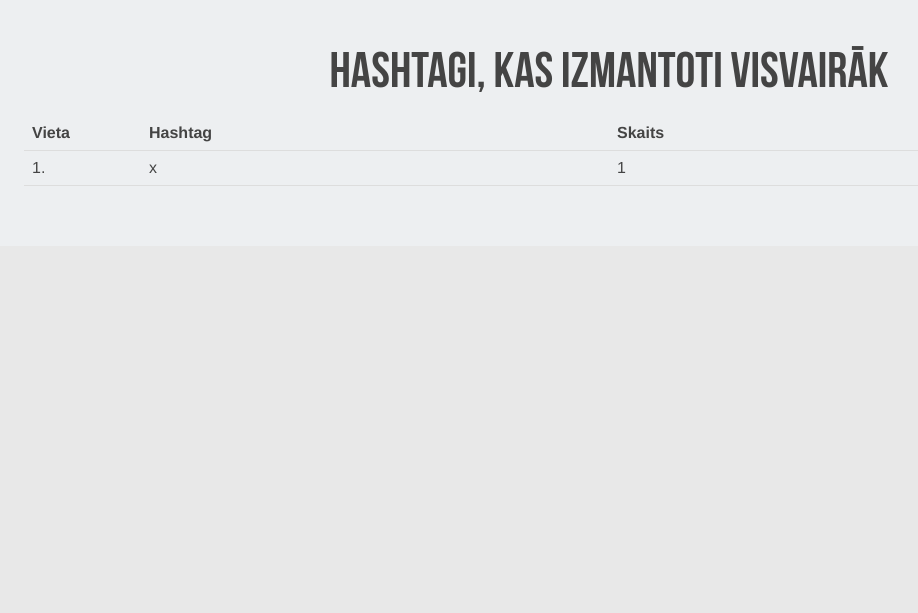
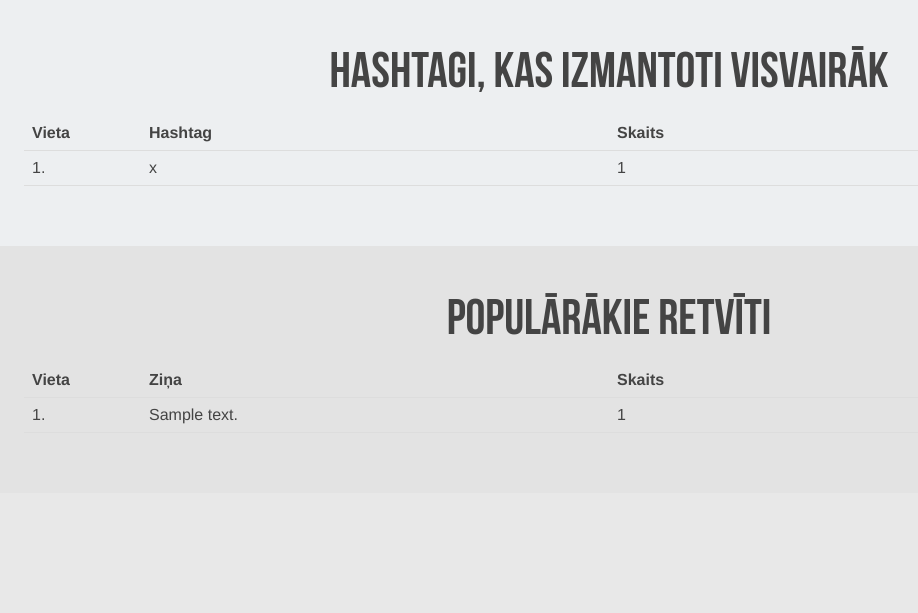
Before and after one commit to Krisjanis/twitter-api, a PHP site: page /public/tops in a window 1280 px wide. Shown: the part 330-943 px from the top of the page, without its empty margins (31-949 px from the left). Before the commit the page ends 503 px from the top, so only its background shows below. Run offline with PHP 8.4, Linux system fonts and the light colour scheme; tables that the repository leaves empty or names only in its code hold one stand-in row (values such as "Sample post"); data that the repository does not hold is empty; a stand-in replaces the project's code that opens the database connection; some libraries are stand-ins or nearby versions.

Commit message:
Added Top retweets

```diff
--- a/public/app/controllers/tops/index.php
+++ b/public/app/controllers/tops/index.php
@@ -11,6 +11,10 @@ function _index () {
     $top20users = $users->getTopUserMentions(20);
     $content->set('users', $top20users);
 
+    $tweets = new Tweet();
+    $top20retweets = $tweets->getMostRetweeted(20);
+    $content->set('top20retweets', $top20retweets);
+
     $pageTitle = "Topi";
     $view->set('pageTitle', $pageTitle);
 
--- a/public/app/models/Tweet.php
+++ b/public/app/models/Tweet.php
@@ -43,4 +43,15 @@ class Tweet extends Model
         $result = $this->select("DATE(FROM_UNIXTIME(created_at)) AS date , COUNT(id) AS count", "'count' IS NOT NULL GROUP BY 1 ORDER BY count DESC LIMIT 1");
         return $result[0];
     }
+
+    function getMostRetweeted($count)
+    {
+        $result = $this->simple_query("SELECT tweet_id, count( retweets.user_id ) AS count, text
+                                        FROM retweets
+                                        JOIN tweets ON tweet_id = tweets.id
+                                        GROUP BY 1
+                                        ORDER BY count DESC
+                                        LIMIT 0, " . $count);
+        return $result;
+    }
 }
--- a/public/app/views/tops.phtml
+++ b/public/app/views/tops.phtml
@@ -2,7 +2,7 @@
     <div class="uk-container uk-container-center">
         <h2 class="uk-h1">Lietotāji, kas pieminēti visvairāk</h2>
         <table class="uk-table uk-table-hover">
-            <?php $counter = 1; $counter2 = 1; ?>
+            <?php $counter = 1; ?>
             <thead>
             <tr>
                 <th>Vieta</th>
@@ -17,7 +17,7 @@
                 <td class="uk-width-4-10"><?php echo $user["screen_name"] ?></td>
                 <td class="uk-width-5-10"><?php echo $user["count"] ?></td>
             </tr>
-                <?php endforeach; ?>
+                <?php endforeach; $counter = 1;?>
             </tbody>
         </table>
     </div>
@@ -38,12 +38,36 @@
             <tbody>
             <?php foreach ($hashtags as $hashtag): ?>
                 <tr>
-                    <td class="uk-width-1-10"><?php echo $counter2; $counter2++; ?>.</td>
+                    <td class="uk-width-1-10"><?php echo $counter; $counter++; ?>.</td>
                     <td class="uk-width-4-10"><?php echo $hashtag["hashtag"] ?></td>
                     <td class="uk-width-5-10"><?php echo $hashtag["count"] ?></td>
                 </tr>
-            <?php endforeach; ?>
+            <?php endforeach; $counter = 1;?>
             </tbody>
         </table>
     </div>
 </div>
+
+<div class="content-3">
+    <div class="uk-container uk-container-center">
+        <h2 class="uk-h1">Populārākie retvīti</h2>
+        <table class="uk-table uk-width-1-2 uk-table-hover">
+            <thead>
+            <tr>
+                <th>Vieta</th>
+                <th>Ziņa</th>
+                <th>Skaits</th>
+            </tr>
+            </thead>
+            <tbody>
+            <?php foreach ($top20retweets as $retweet): ?>
+            <tr>
+                <td class="uk-width-1-10"><?php echo $counter; $counter++; ?>.</td>
+                <td class="uk-width-4-10"><?php echo $retweet["text"] ?></td>
+                <td class="uk-width-5-10"><?php echo $retweet["count"] ?></td>
+            </tr>
+                <?php endforeach; $counter = 1; ?>
+            </tbody>
+        </table>
+    </div>
+</div>
```
